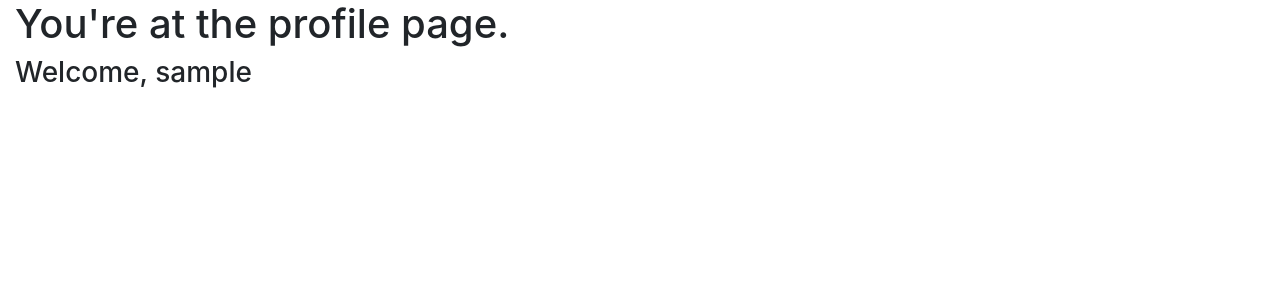
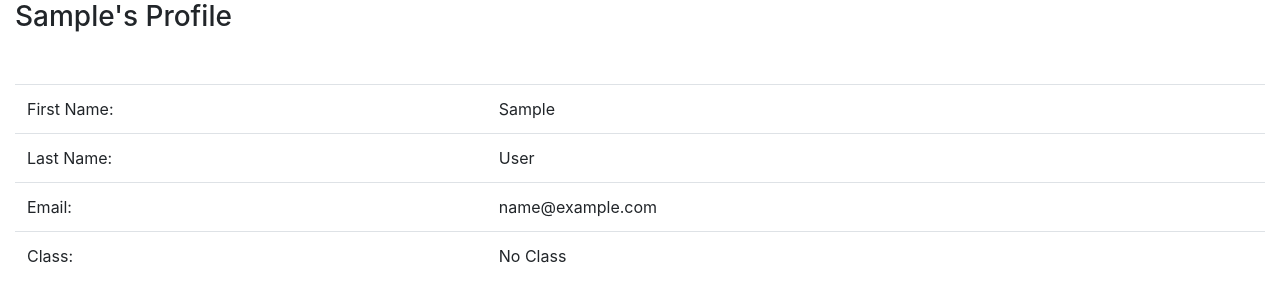
Before and after one commit to barackmaund1/django_student_information_system, a Django app: page /users/profile/ in a window 1280 px wide. Shown: the part 56-358 px from the top of the page. Run offline with Django 3.2, Linux system fonts and the light colour scheme; the visitor is signed in with stand-in values (Sample User, id 1); parts of the project's set-up code (start-up, migrations or seed data) failed here and were passed over; some libraries are stand-ins or nearby versions.

Commit message:
Create simple profile page for a logged in user.

```diff
--- /dev/null
+++ b/SIS/sis_users/static/sis_users/profile.css
@@ -0,0 +1,3 @@
+.spacer {
+    margin-top: 50px;
+}
--- a/SIS/sis_users/templates/sis_users/profile.html
+++ b/SIS/sis_users/templates/sis_users/profile.html
@@ -1,5 +1,79 @@
 {% extends 'base.html' %}
+{% load static %}
+
+{% block head %}
+    <link rel="stylesheet" type="text/css" href="{% static 'sis_users/profile.css' %}" />
+{% endblock %}
+
+
 {% block content %}
-<h1>You're at the profile page.</h1>
-<h3>Welcome, {{ user.username }}</h3>
+    <div class="row">
+        <div class="col-sm">
+            <div class="panel panel-info">
+                <div class="panel-heading">
+                    <h3 class="panel-title">{{ user.first_name }}'s Profile</h3>
+                </div>
+                <div class="row spacer"></div>
+                <div>
+                    <div class="panel-body">
+                        <div class="row">
+                            <div class="col-md-12 col-lg-12">
+                                <table class="table table-user-information">
+                                    <tbody>
+                                        <tr>
+                                            <td>
+                                                First Name:
+                                            </td>
+                                            <td>
+                                                {{ user.first_name }}
+                                            </td>
+                                        </tr>
+                                        <tr>
+                                            <td>
+                                                Last Name:
+                                            </td>
+                                            <td>
+                                                {{  user.last_name }}
+                                            </td>
+                                        </tr>
+                                        <tr>
+                                            <td>
+                                                Email:
+                                            </td>
+                                            <td>
+                                                {{  user.email }}
+                                            </td>
+                                        </tr>
+                                        {% if user.student %}
+                                            <tr>
+                                                <td>
+                                                    Class:
+                                                </td>
+                                                <td>
+                                                    {{  user.student.class_group }}
+                                                </td>
+                                            </tr>
+                                        {% else %}
+                                            <tr>
+                                                <td>
+                                                    Class:
+                                                </td>
+                                                <td>
+                                                    No Class
+                                                </td>
+                                            </tr>
+                                        {% endif %}
+                                    </tbody>
+                                </table>
+                            </div>
+                        </div>
+                    </div>
+                </div>
+            </div>
+        </div>
+    </div>
+
+
+
+
 {% endblock %}
```
